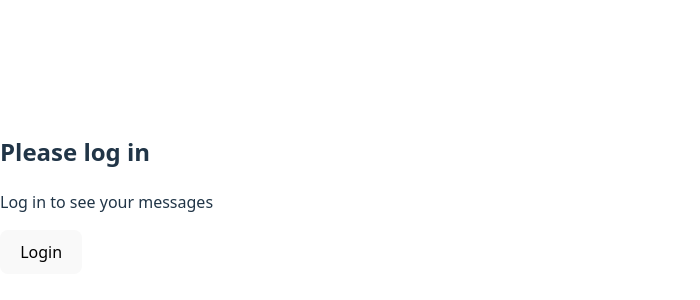
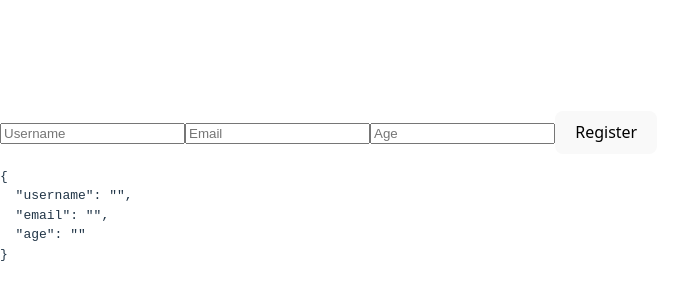
Before and after one commit to Kiran7Ray/react, a React (Vite) app in the folder react/: page / in a window 1280 px wide. Shown: the part 206-506 px from the top of the page, without its empty margins (0-700 px from the left). Built offline with nearby package versions, Linux system fonts and the light colour scheme.

Commit message:
feat: create controlled registration form with handleChange and handleSubmit.

```diff
--- a/react/src/App.jsx
+++ b/react/src/App.jsx
@@ -1,6 +1,7 @@
 import ProductCard from "./components/ProductCard";
 import Counter from "./components/Counter";
 import LoginStatus from "./components/LoginStatus";
+import RegistrationForm from "./components/RegistrationForm";
 
 // export default function App() {
 //   const laptops = [
@@ -22,7 +23,7 @@ import LoginStatus from "./components/LoginStatus";
 export default function App() {
   return (
     <div>
-      <LoginStatus />
+      <RegistrationForm />
     </div>
   );
 }
--- a/react/src/components/RegistrationForm.jsx
+++ b/react/src/components/RegistrationForm.jsx
@@ -0,0 +1,30 @@
+import { useState } from "react";
+
+export default function RegistrationForm() {
+  const [form, setForm] = useState({
+    username: "",
+    email: "",
+    age: "",
+  });
+
+  function handleChange(e) {
+    setForm({ ...form, [e.target.name]: e.target.value });
+  }
+
+  function handleSubmit(e) {
+    e.preventDefault();
+    alert("Welcome " + form.username);
+  }
+
+  return (
+    <form onSubmit={handleSubmit}>
+      <input name="username" placeholder="Username" onChange={handleChange} />
+      <input name="email" placeholder="Email" onChange={handleChange} />
+      <input name="age" placeholder="Age" onChange={handleChange} />
+
+      <button type="submit">Register</button>
+
+      <pre>{JSON.stringify(form, null, 2)}</pre>
+    </form>
+  );
+}
```
